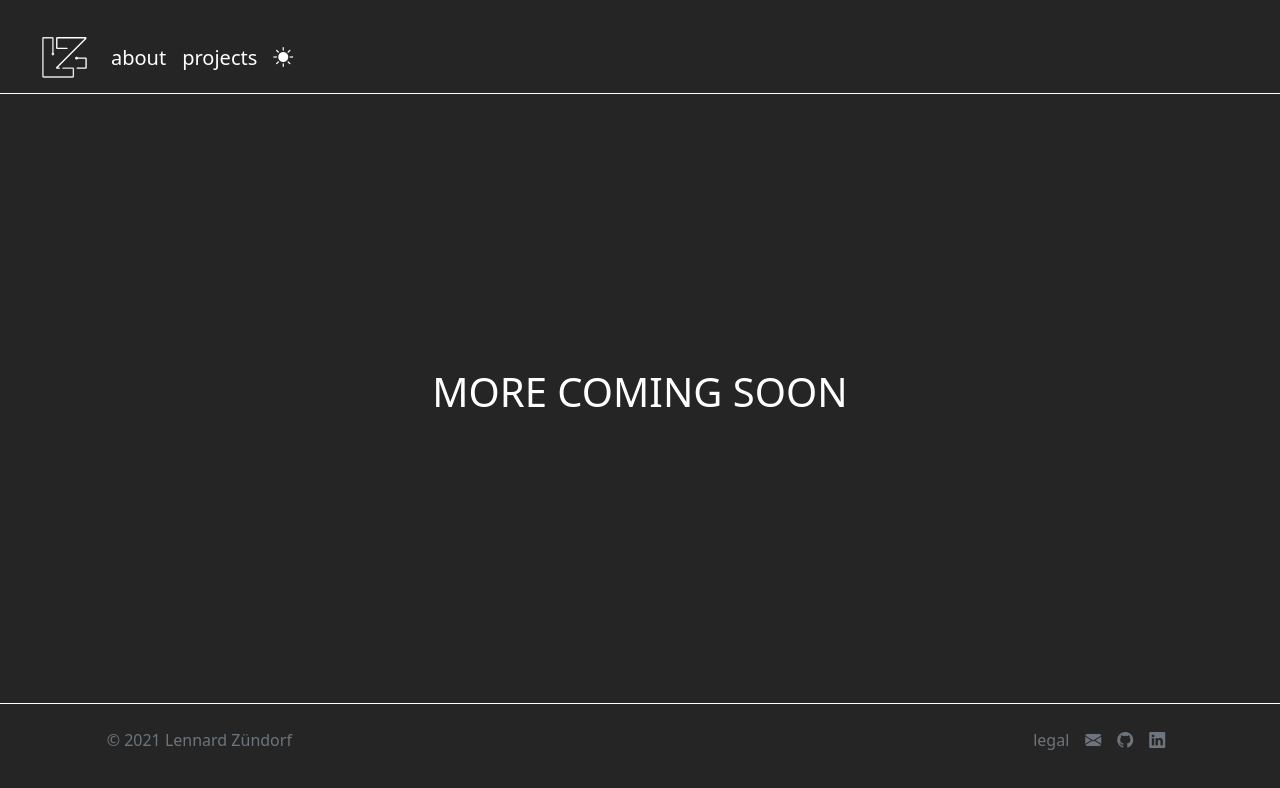
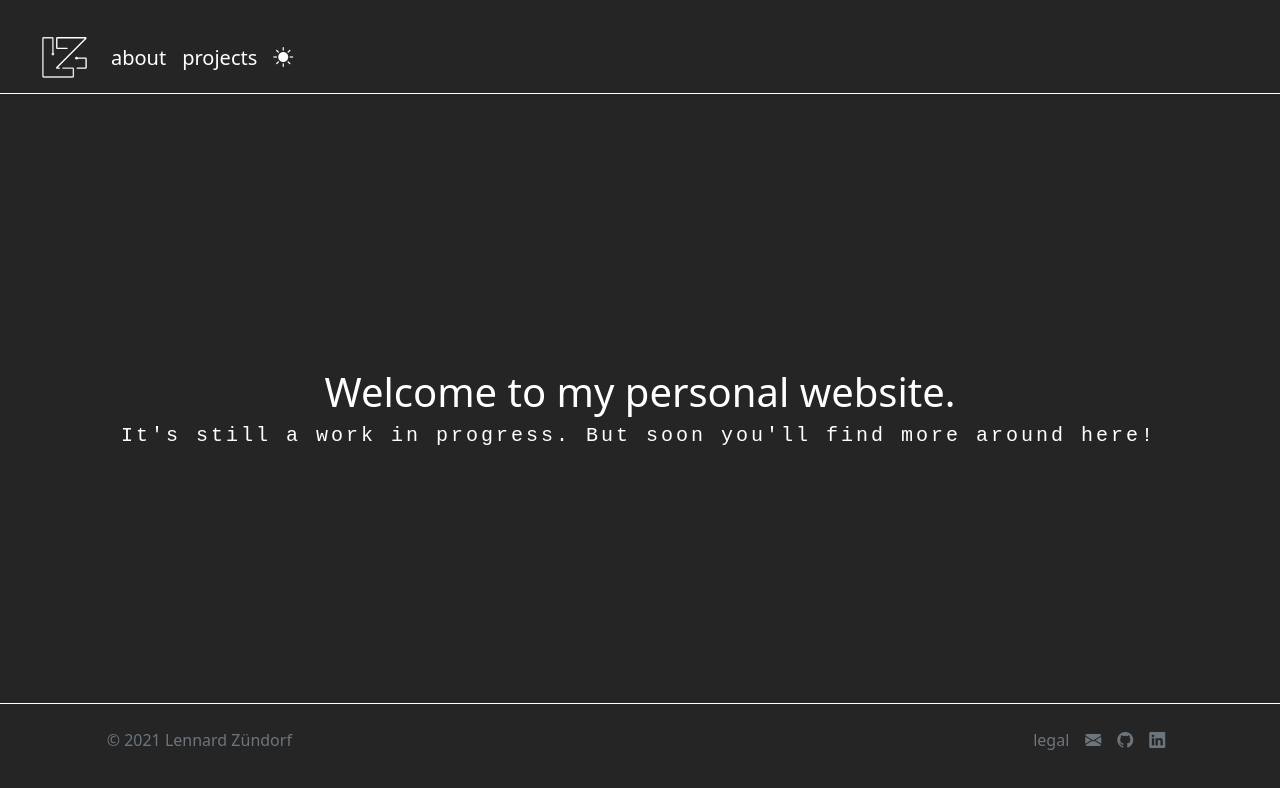
Before and after one commit to LennardZuendorf/website_zuendorf.me, a plain HTML site: page index.html in a window 1280 px wide. Drawn offline with nearby package versions, Linux system fonts and the light colour scheme.

Commit message:
updated content

```diff
--- a/index.html
+++ b/index.html
@@ -15,6 +15,7 @@
 
     <!-- importing internal css files-->
     <link rel="stylesheet" href="css/style.css" type="text/css">
+    <link rel="stylesheet" href="css/typewriter.css" type="text/css">
 
     <!-- importing external js files -->
     <script src="https://cdn.jsdelivr.net/npm/bootstrap@5.1.3/dist/js/bootstrap.bundle.min.js" integrity="sha384-ka7Sk0Gln4gmtz2MlQnikT1wXgYsOg+OMhuP+IlRH9sENBO0LRn5q+8nbTov4+1p" crossorigin="anonymous"></script>
@@ -72,8 +73,12 @@
     <div class="container-fluid content-box d-flex align-items-center justify-content-center">
         <div class="row" style="height: 100%; padding-top: 20%">
 
-            <div class="col-12">
-                <h4 style="color: var(--text-color); font-size: var(--font-size-l)">MORE COMING SOON</h4>
+            <div class="col-12  text-center">
+                <h4 style="color: var(--text-color); font-size: var(--font-size-l)"> Welcome to my personal website.</h4>
+            </div>
+
+            <div class=" col-12 typewriter text-center">
+                <h4>It's still a work in progress. But soon you'll find more around here!</h4>
             </div>
 
         </div>
```
Also changed, not shown: about.html (+6 -2 lines), projects.html (+6 -2 lines).
